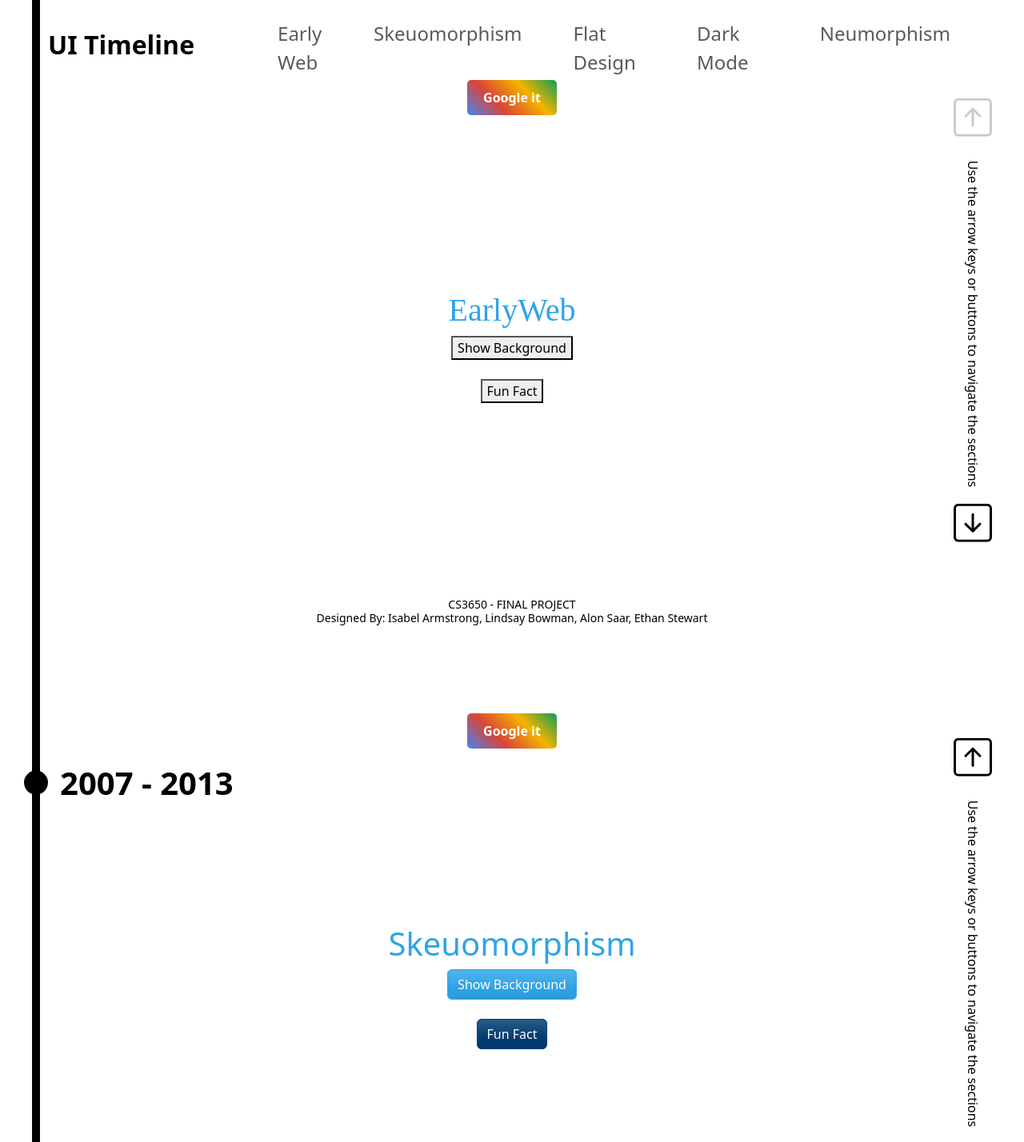
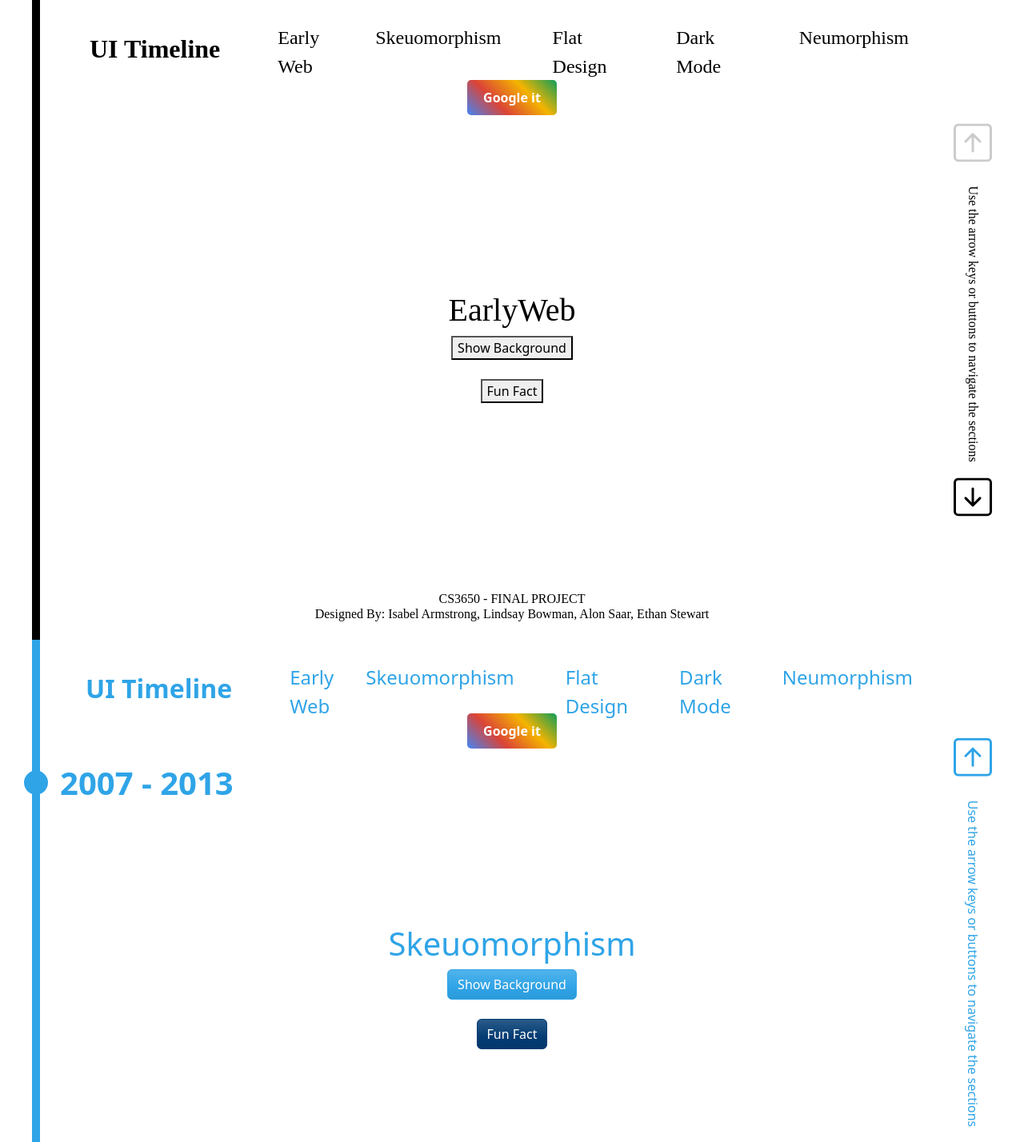
Before and after one commit to 130on/CS3650-UI-Timeline, a React (Vite) app: page / in a window 1280 px wide. Shown: the top 1428 px of the page at 80% size. Built offline with nearby package versions, Linux system fonts and the light colour scheme.

Commit message:
Nav and footer now dynamically change with the sections

```diff
--- a/src/App.css
+++ b/src/App.css
@@ -27,8 +27,7 @@ ul > li {
 
 }
 
-.fotterFloat {
-  position: fixed;
+.footerFloat {
   bottom: 0;
   left: 0;
   width: 100%;
@@ -37,7 +36,6 @@ ul > li {
   color: #000;
   padding: 10px;
   z-index: 1000;
-  font-size: 14px;
 }
 /* The google overlay image styles */
 .overlay-image {
--- a/src/App.jsx
+++ b/src/App.jsx
@@ -1,22 +1,18 @@
 import "./App.css";
-import Navbar from "./components/Navbar";
 import DarkModeSection from "./components/DarkModeSection";
 import EarlyWebSection from "./components/EarlyWebSection";
 import FlatDesignSection from "./components/FlatDesignSection";
 import NeumorphismSection from "./components/NeumorphismSection";
 import SkeuomorphismSection from "./components/SkeuomorphismSection";
-import Footer from "./components/Footer";
 
 function App() {
   return (
     <>
-      <Navbar />
       <EarlyWebSection />
       <SkeuomorphismSection />
       <FlatDesignSection />
       <DarkModeSection />
       <NeumorphismSection />
-      <Footer/>
     </>
   );
 }
--- a/src/components/ArrowKeyNav.jsx
+++ b/src/components/ArrowKeyNav.jsx
@@ -1,12 +1,12 @@
 import { motion } from "framer-motion";
 import { Link } from "react-scroll";
 
-const ArrowKeyNav = ({ color, prevId = "", nextId = "" }) => {
+const ArrowKeyNav = ({ color, prevId = "", nextId = "", fontFamily }) => {
     return (
         <motion.div
             initial={{ opacity: 0 }}
             whileInView={{ opacity: 1 }}
-            transition={{ duration: 1, delay: 1 }}
+            transition={{ duration: 1, delay: 2 }}
             viewport={{ once: false }}
             style={{
                 position: "absolute",
@@ -40,6 +40,7 @@ const ArrowKeyNav = ({ color, prevId = "", nextId = "" }) => {
                     color: color, // Matches the arrow color
                     fontSize: "16px", // Adjust size of text
                     marginTop: "10px", // Adjusts the vertical spacing between the arrows and text
+                    fontFamily: fontFamily,
                 }}
             >
                 Use the arrow keys or buttons to navigate the sections
--- a/src/components/DarkModeSection.jsx
+++ b/src/components/DarkModeSection.jsx
@@ -19,12 +19,18 @@ const DarkModeSection = () => {
   // Function to toggle the image visibility
   const toggleImage = () => setShowImage(!showImage);
 
+  const DATE = "2010s - Present";
+  const BG_COLOR = "#222222";
+  const ACCENT_COLOR = "#ffffff";
+  const FONT_FAMILY = "Lato, -apple-system, BlinkMacSystemFont, 'Segoe UI', Roboto, 'Helvetica Neue', Arial, sans-serif, 'Apple Color Emoji', 'Segoe UI Emoji', 'Segoe UI Symbol'";
+
   return (
     <ScopedWrapper classes={classes}>
       <ParallaxSection
-        date="2010s - Present"
-        bgColor="#222222"
-        timelineColor="#ffffff"
+        date={DATE}
+        bgColor={BG_COLOR}
+        accentColor={ACCENT_COLOR}
+        fontFamily={FONT_FAMILY}
         id="dark-mode"
         prevId="flat-design"
         nextId="neumorphism"
@@ -33,7 +39,7 @@ const DarkModeSection = () => {
         <button className="google-btn google-button" onClick={toggleImage}>
             {showImage ? "Ungoogle it" : "Google it"}
           </button>
-          <h1 className="h1 text-white">Dark Mode</h1>
+          <h1 className="h1" style={{ color: ACCENT_COLOR, fontFamily: FONT_FAMILY }}>Dark Mode</h1>
           <button className="btn btn-primary" onClick={toggleParagraph}> {isVisible ? "Hide" : "Show"} Background</button>
         </div>
 
--- a/src/components/DateMarker.jsx
+++ b/src/components/DateMarker.jsx
@@ -1,7 +1,7 @@
 import { motion } from "framer-motion";
 import { useParallax } from "../hooks/useParallax";
 
-const DateMarker = ({ date, scrollYProgress, color }) => {
+const DateMarker = ({ date, scrollYProgress, color, fontFamily }) => {
   const y = useParallax(scrollYProgress, 500);
 
   return (
@@ -33,6 +33,7 @@ const DateMarker = ({ date, scrollYProgress, color }) => {
           fontWeight: "bold",
           whiteSpace: "nowrap",
           color: color,
+          fontFamily: fontFamily,
           y, // Apply parallax effect to the date
         }}
       >
--- a/src/components/EarlyWebSection.jsx
+++ b/src/components/EarlyWebSection.jsx
@@ -19,12 +19,18 @@ const EarlyWebSection = () => {
   // Function to toggle the image visibility
   const toggleImage = () => setShowImage(!showImage);
 
+  const DATE = "1990s";
+  const BG_COLOR = "#ffffff";
+  const ACCENT_COLOR = "#000000";
+  const FONT_FAMILY = "Times New Roman, Times, serif";
+
   return (
     <ScopedWrapper classes={classes}>
       <ParallaxSection
-        date="1990s"
-        bgColor="#ffffff"
-        timelineColor="#000000"
+        date={DATE}
+        bgColor={BG_COLOR}
+        accentColor={ACCENT_COLOR}
+        fontFamily={FONT_FAMILY}
         id="early-web"
         nextId="skeuomorphism"
       >
@@ -32,8 +38,8 @@ const EarlyWebSection = () => {
         <button className="google-btn google-button" onClick={toggleImage}>
             {showImage ? "Ungoogle it" : "Google it"}
           </button>
-          <h1 style={{ fontFamily: "Times New Roman" }}>EarlyWeb</h1>
-          <button className="" onClick={toggleParagraph}> {isVisible ? "Hide" : "Show"} Background</button>
+          <h1 style={{ color: ACCENT_COLOR, fontFamily: FONT_FAMILY }}>EarlyWeb</h1>
+          <button onClick={toggleParagraph}> {isVisible ? "Hide" : "Show"} Background</button>
 
         </div>
 
--- a/src/components/FlatDesignSection.jsx
+++ b/src/components/FlatDesignSection.jsx
@@ -19,12 +19,18 @@ const FlatDesignSection = () => {
   // Function to toggle the image visibility
   const toggleImage = () => setShowImage(!showImage);
 
+  const DATE = "2013 - 2017";
+  const BG_COLOR = "#ffffff";
+  const ACCENT_COLOR = "#212529";
+  const FONT_FAMILY = "Lato, -apple-system, BlinkMacSystemFont, 'Segoe UI', Roboto, 'Helvetica Neue', Arial, sans-serif, 'Apple Color Emoji', 'Segoe UI Emoji', 'Segoe UI Symbol'";
+
   return (
     <ScopedWrapper classes={classes}>
       <ParallaxSection
-        date="2013 - 2017"
-        bgColor="#ffffff"
-        timelineColor="#000000"
+        date={DATE}
+        bgColor={BG_COLOR}
+        accentColor={ACCENT_COLOR}
+        fontFamily={FONT_FAMILY}
         id="flat-design"
         prevId="skeuomorphism"
         nextId="dark-mode"
@@ -33,7 +39,7 @@ const FlatDesignSection = () => {
         <button className="google-btn google-button" onClick={toggleImage}>
             {showImage ? "Ungoogle it" : "Google it"}
           </button>
-          <h1 className="h1">Flat Design</h1>
+          <h1 className="h1" style={{ color: ACCENT_COLOR, fontFamily: FONT_FAMILY }}>Flat Design</h1>
           <button className="btn btn-primary" onClick={toggleParagraph}> {isVisible ? "Hide" : "Show"} Background</button>
         </div>
 
--- a/src/components/Footer.jsx
+++ b/src/components/Footer.jsx
@@ -1,19 +1,28 @@
-import classes from "../assets/skeuomorphism.module.css";
+import { motion } from "framer-motion";
 
-import ScopedWrapper from "../utils/ScopedWrapper";
-
-
-const Footer = () => {
+const Footer = ({ color, fontFamily }) => {
     return (
-     <ScopedWrapper classes={classes}>
-        <footer>
-
-                    <h1 className='fotterFloat'>CS3650 - FINAL PROJECT <br />
-                    Designed By: Isabel Armstrong, Lindsay Bowman, Alon Saar,
-                    Ethan Stewart </h1>
+        <footer
+            style={{
+                position: "absolute",
+                left: "50%",
+                bottom: "5px",
+                transform: "translateX(-50%)", // Only horizontal centering
+                overflow: "hidden",
+            }}
+        >
+            <motion.div
+                initial={{ opacity: 0, y: 50 }}
+                whileInView={{ opacity: 1, y: 0 }}
+                transition={{ duration: 1, delay: 1 }}
+                viewport={{ once: false }}
+            >
+                <h6 className='footerFloat' style={{color: color, fontFamily: fontFamily }}>
+                    CS3650 - FINAL PROJECT <br />
+                    Designed By: Isabel Armstrong, Lindsay Bowman, Alon Saar, Ethan Stewart
+                </h6>
+            </motion.div>
         </footer>
-
-    </ScopedWrapper>
     )
 }
 
--- a/src/components/Navbar.jsx
+++ b/src/components/Navbar.jsx
@@ -1,14 +1,35 @@
 import classes from "../assets/flatdesign.module.css";
 import ScopedWrapper from "../utils/ScopedWrapper";
 import { Link } from "react-scroll";
+import { motion } from "framer-motion";
 
-const Navbar = () => {
+const Navbar = ({ color, fontFamily }) => {
   return (
     <ScopedWrapper classes={classes}>
-      <nav className="navbar container-fluid fixed-top navbar-expand-lg fs-4">
+      <div
+        style={{
+          position: "absolute",
+          left: "50%",
+          top: "5px",
+          width: "100%",
+          padding: "0 100px",
+          transform: "translateX(-50%)",
+          overflow: "hidden",
+          fontFamily: fontFamily,
+          display: "flex",
+          justifyContent: "center",
+        }}
+      >
+        <motion.div
+          initial={{ opacity: 0, y: -50 }}
+          whileInView={{ opacity: 1, y: 0 }}
+          transition={{ duration: 1, delay: 1 }}
+          viewport={{ once: false }}
+        >
+          <nav className="navbar navbar-expand-xl fs-4">
             <div className="container-fluid">
-          <h1 className="navbar-brand fs-3 fw-bold mx-5">UI Timeline</h1>
-          <button
+              <h1 className="navbar-brand fs-3 fw-bold" style={{color: color}}>UI Timeline</h1>
+              {/* <button
                 className="navbar-toggler"
                 type="button"
                 data-bs-toggle="collapse"
@@ -18,15 +39,16 @@ const Navbar = () => {
                 aria-label="Toggle navigation"
               >
                 <span className="navbar-toggler-icon"></span>
-          </button>
+              </button> */}
               <div className="collapse navbar-collapse" id="navbarSupportedContent">
-            <ul className="navbar-nav mb-2 mb-lg-0 mx-5">
+                <ul className="navbar-nav mb-2 mb-lg-0 ms-5">
                   <li className="nav-item">
                     <Link
                       className="nav-link"
                       to="early-web"
                       smooth={true}
                       duration={500}
+                      style={{color: color}}
                     >
                       Early Web
                     </Link>
@@ -37,6 +59,7 @@ const Navbar = () => {
                       to="skeuomorphism"
                       smooth={true}
                       duration={500}
+                      style={{color: color}}
                     >
                       Skeuomorphism
                     </Link>
@@ -47,6 +70,7 @@ const Navbar = () => {
                       to="flat-design"
                       smooth={true}
                       duration={500}
+                      style={{color: color}}
                     >
                       Flat Design
                     </Link>
@@ -57,6 +81,7 @@ const Navbar = () => {
                       to="dark-mode"
                       smooth={true}
                       duration={500}
+                      style={{color: color}}
                     >
                       Dark Mode
                     </Link>
@@ -67,6 +92,7 @@ const Navbar = () => {
                       to="neumorphism"
                       smooth={true}
                       duration={500}
+                      style={{color: color}}
                     >
                       Neumorphism
                     </Link>
@@ -75,6 +101,8 @@ const Navbar = () => {
               </div>
             </div>
           </nav>
+        </motion.div>
+      </div>
     </ScopedWrapper>
   );
 };
--- a/src/components/NeumorphismSection.jsx
+++ b/src/components/NeumorphismSection.jsx
@@ -19,12 +19,18 @@ const NeumorphismSection = () => {
   // Function to toggle the image visibility
   const toggleImage = () => setShowImage(!showImage);
 
+  const DATE = "2020s";
+  const BG_COLOR = "#D9E3F1";
+  const ACCENT_COLOR = "#485785";
+  const FONT_FAMILY = "Nunito, -apple-system, BlinkMacSystemFont, 'Segoe UI', Roboto, 'Helvetica Neue', Arial, sans-serif, 'Apple Color Emoji', 'Segoe UI Emoji', 'Segoe UI Symbol'";
+
   return (
     <ScopedWrapper classes={classes}>
       <ParallaxSection
-        date="2020s"
-        bgColor="#D9E3F1"
-        timelineColor="#485785"
+        date={DATE}
+        bgColor={BG_COLOR}
+        accentColor={ACCENT_COLOR}
+        fontFamily={FONT_FAMILY}
         id="neumorphism"
         prevId="dark-mode"
       >
@@ -32,9 +38,7 @@ const NeumorphismSection = () => {
         <button className="google-btn google-button" onClick={toggleImage}>
             {showImage ? "Ungoogle it" : "Google it"}
           </button>
-          <h1 className="h1" style={{ color: "#485785" }}>
-            Neumorphism
-          </h1>
+          <h1 className="h1" style={{ color: ACCENT_COLOR, fontFamily: FONT_FAMILY }}>Neumorphism</h1>
           <button className="btn btn-primary" onClick={toggleParagraph}> {isVisible ? "Hide" : "Show"} Background</button>
         </div>
 
--- a/src/components/ParallaxSection.jsx
+++ b/src/components/ParallaxSection.jsx
@@ -1,10 +1,12 @@
 import { motion, useScroll } from "framer-motion";
-import { useRef } from "react";
+import { useRef, useState } from "react";
 import DateMarker from "./DateMarker";
 import TimeLine from "./TimeLine";
 import ArrowKeyNav from "./ArrowKeyNav";
+import Navbar from "./Navbar";
+import Footer from "./Footer";
 
-const ParallaxSection = ({ id, prevId, nextId, children, date, bgColor, timelineColor }) => {
+const ParallaxSection = ({ id, prevId, nextId, children, date, bgColor, accentColor, fontFamily }) => {
   const ref = useRef(null);
   const { scrollYProgress } = useScroll({ target: ref });
 
@@ -18,14 +20,17 @@ const ParallaxSection = ({ id, prevId, nextId, children, date, bgColor, timeline
         display: "flex",
         alignItems: "center",
         justifyContent: "center",
-        backgroundColor: bgColor, // Dynamic background color
+        backgroundColor: bgColor,
       }}
     >
-      <TimeLine color={timelineColor} />
+
+      <Navbar color={accentColor} fontFamily={fontFamily} />
+      <TimeLine color={accentColor} />
       <DateMarker
         date={date}
         scrollYProgress={scrollYProgress}
-        color={timelineColor}
+        color={accentColor}
+        fontFamily={fontFamily}
       />
       <motion.div
         ref={ref}
@@ -37,7 +42,8 @@ const ParallaxSection = ({ id, prevId, nextId, children, date, bgColor, timeline
       >
         {children}
       </motion.div>
-      <ArrowKeyNav prevId={prevId} nextId={nextId} color={timelineColor} />
+      <ArrowKeyNav prevId={prevId} nextId={nextId} color={accentColor} fontFamily={fontFamily} />
+      <Footer color={accentColor} fontFamily={fontFamily} />
     </section>
   );
 };
--- a/src/components/SkeuomorphismSection.jsx
+++ b/src/components/SkeuomorphismSection.jsx
@@ -1,6 +1,5 @@
 import { useState } from 'react';
 import '../App.css';
-
 import classes from "../assets/skeuomorphism.module.css";
 import ScopedWrapper from "../utils/ScopedWrapper";
 import ParallaxSection from "./ParallaxSection";
@@ -22,12 +21,18 @@ const SkeuomorphismSection = () => {
   // Function to toggle the image visibility
   const toggleImage = () => setShowImage(!showImage);
 
+  const DATE = "2007 - 2013";
+  const BG_COLOR = "#ffffff";
+  const ACCENT_COLOR = "#2FA4E7";
+  const FONT_FAMILY = "system-ui, -apple-system, 'Segoe UI', Roboto, 'Helvetica Neue', 'Noto Sans', 'Liberation Sans', Arial, sans-serif, 'Apple Color Emoji', 'Segoe UI Emoji', 'Segoe UI Symbol', 'Noto Color Emoji'";
+
   return (
     <ScopedWrapper classes={classes}>
       <ParallaxSection
-        date="2007 - 2013"
-        bgColor="#ffffff"
-        timelineColor="#000000"
+        date={DATE}
+        bgColor={BG_COLOR}
+        accentColor={ACCENT_COLOR}
+        fontFamily={FONT_FAMILY}
         id="skeuomorphism"
         prevId="early-web"
         nextId="flat-design"
@@ -37,7 +42,7 @@ const SkeuomorphismSection = () => {
           <button className="google-btn google-button" onClick={toggleImage}>
             {showImage ? "Ungoogle it" : "Google it"}
           </button>
-          <h1 className="h1">Skeuomorphism</h1>
+          <h1 className="h1" style={{ color: ACCENT_COLOR, fontFamily: FONT_FAMILY }}>Skeuomorphism</h1>
           <button className="btn btn-primary" onClick={toggleParagraph}> {isVisible ? "Hide" : "Show"} Background</button>
 
         </div>
```
Lines whose indentation alone changed are shown as unchanged.
